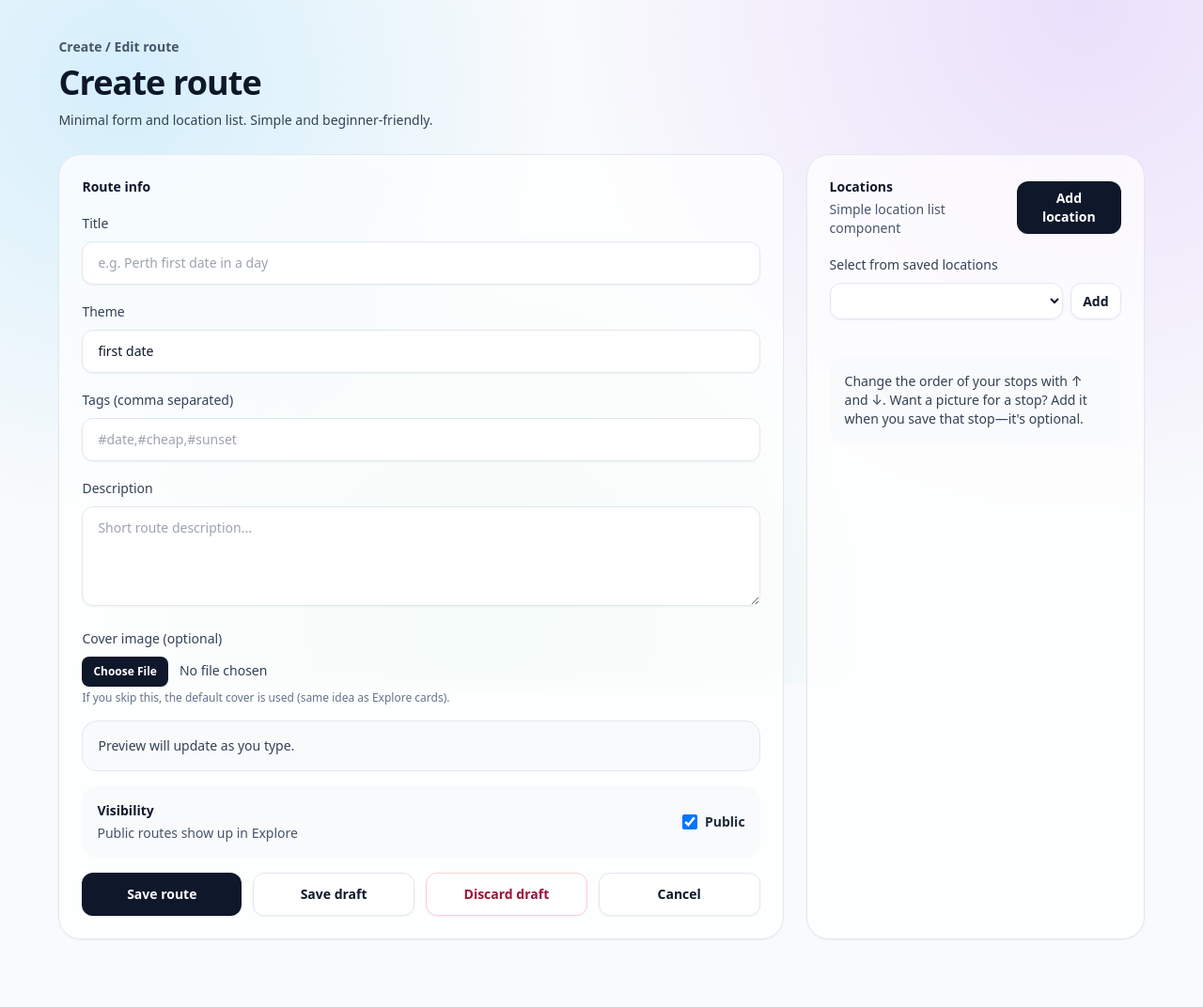
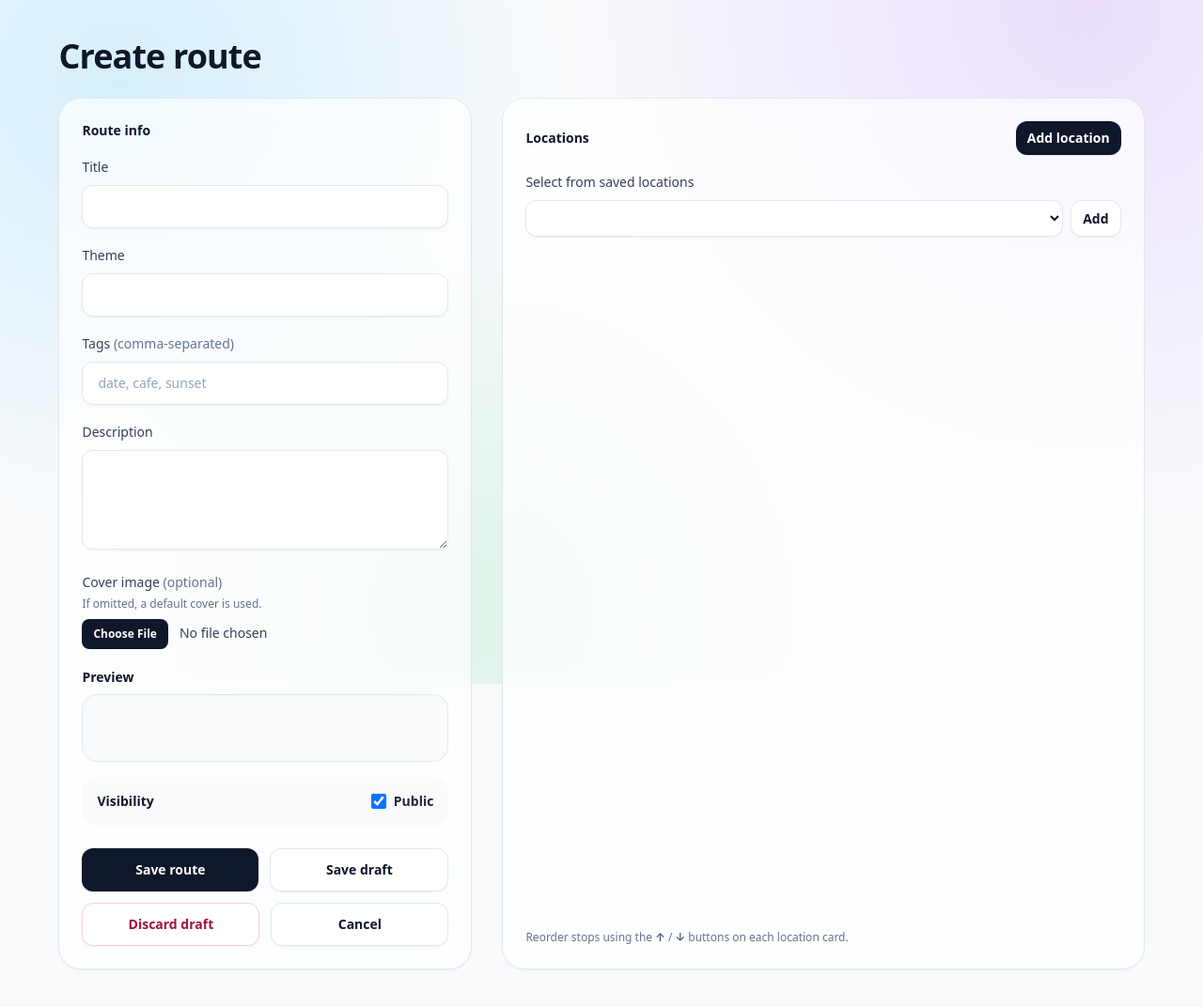
Before and after one commit to Bona-K/agiledevBSZ, a Flask app: page /create_route in a window 1280 px wide. Shown: the part 72-1144 px from the top of the page at 94% size. Before the commit the page ends 1072 px from the top, so only its background shows below. Run offline with Flask 3, Linux system fonts and the light colour scheme; the visitor is signed in with stand-in values (Sample User, id 1); data comes from the database, SQL or seed files in the repository; data that the repository does not hold is empty; some libraries are stand-ins or nearby versions.

Commit message:
Fix: polish explore filters, create-route layout, and route cards

```diff
--- a/app.py
+++ b/app.py
@@ -6,7 +6,7 @@
 from sqlalchemy import text
 from werkzeug.utils import secure_filename
 
-from models import db, User, Follow, Notification
+from models import db, User, Follow, Notification, Route
 from route_service import (
     RouteOwnershipError,
     RouteValidationError,
@@ -132,6 +132,61 @@
 # ---------------------------------------------------------------------------
 
 THEMES = ["first date", "picnic", "active day", "hidden gems"]
+
+
+def theme_suggestions_for_create_form():
+    """
+    Preset themes plus distinct themes already stored on routes.
+
+    The theme field uses an HTML datalist; suggestions are fixed at page render time.
+    Custom themes only appear after at least one route has been saved with that theme.
+    """
+    presets = list(THEMES)
+    seen = {t.strip().lower() for t in presets}
+    extras: list[str] = []
+    try:
+        q = (
+            db.session.query(Route.theme)
+            .filter(Route.theme.isnot(None))
+            .filter(Route.theme != "")
+            .distinct()
+        )
+        for (raw,) in q:
+            s = (raw or "").strip()
+            if not s:
+                continue
+            key = s.lower()
+            if key in seen:
+                continue
+            seen.add(key)
+            extras.append(s)
+        extras.sort(key=lambda x: x.lower())
+    except Exception:
+        extras = []
+    return presets + extras
+
+
+def distinct_tags_from_public_routes(limit: int = 48) -> list[str]:
+    """Distinct tag strings from public routes (lowercase, trimmed), sorted."""
+    seen: set[str] = set()
+    ordered: list[str] = []
+    try:
+        rows = Route.query.with_entities(Route.tags).filter(Route.is_public.is_(True)).all()
+        for (tags_json,) in rows:
+            if not tags_json:
+                continue
+            if not isinstance(tags_json, list):
+                continue
+            for raw in tags_json:
+                t = str(raw).strip().replace("#", "").strip().lower()
+                if not t or t in seen:
+                    continue
+                seen.add(t)
+                ordered.append(t)
+        ordered.sort(key=lambda x: x.lower())
+        return ordered[:limit]
+    except Exception:
+        return []
 
 # ---------------------------------------------------------------------------
 # Auth helpers
@@ -284,15 +339,17 @@
 @app.route("/explore")
 @login_required
 def explore():
-    query      = request.args.get("q", "")
-    sort       = request.args.get("sort", "latest")
-    active_tag = request.args.get("tag", "")
+    query = request.args.get("q", "")
+    sort = request.args.get("sort", "latest")
+    active_tag = request.args.get("tag", "").strip().lower()
     return render_template(
         "explore.html",
         active_page="explore",
         query=query,
         sort=sort,
         active_tag=active_tag,
+        themes=theme_suggestions_for_create_form(),
+        tags=distinct_tags_from_public_routes(),
     )
 
 
@@ -303,7 +360,7 @@
     return render_template(
         "create_route.html",
         active_page="create",
-        themes=THEMES,
+        themes=theme_suggestions_for_create_form(),
     )
 
 
--- a/static/js/interactions.js
+++ b/static/js/interactions.js
@@ -227,7 +227,8 @@
 
   function normalizeServerRoute(r) {
     if (!r || typeof r !== "object") return null;
-    return { ...r, id: String(r.id), authorId: r.authorId };
+    const cover = r.photoUrl ?? r.photo_url ?? null;
+    return { ...r, id: String(r.id), authorId: r.authorId, photoUrl: cover };
   }
 
   async function fetchSavedRouteIds() {
@@ -511,7 +512,7 @@
   }
 
   // Shared route card renderer for dashboard/explore/profile pages.
-  function routeCardHtml(route, users, savedIds, options = {}) {
+  function routeCardHtml(route, users, savedIds) {
     const uid = route.authorId;
     let author =
       (Array.isArray(users) ? users : []).find((u) => u.id === uid) ||
@@ -537,11 +538,8 @@
       isServerRouteId(route.id) && route.userLiked !== undefined
         ? Boolean(route.userLiked)
         : likedIds.has(String(route.id));
-    const themeKey = normalizeTheme(route.theme);
-    const visual = themeVisual(themeKey);
     const badge = routeBadge(route);
     const stops = Number(route.locations?.length || 0);
-    const showPhotoCover = Boolean(options.showPhotoCover);
     const tags = (route.tags || []).slice(0, 3);
     const tagHtml = tags
       .map((t) => `<span class="rounded-full border border-slate-200 bg-white px-2 py-0.5 text-[11px] font-medium text-slate-700">${escapeHtml(tagWithEmoji(t))}</span>`)
@@ -550,17 +548,10 @@
     return `
       <article class="route-card p-3">
         <a href="${routeDetailUrl(route.id)}" class="block">
-          ${
-            showPhotoCover
-              ? `<div class="route-thumb relative overflow-hidden border border-slate-200 bg-slate-100">
-                   <img src="${escapeHtml(routePhoto(route))}" alt="${escapeHtml(route.title)} cover photo" class="min-h-[120px] h-full w-full object-cover" loading="lazy" data-fallback-cover="${escapeHtml(ROUTE_CARD_DEFAULT_COVER)}" onerror="this.onerror=null;this.src=this.dataset.fallbackCover" />
-                   <div class="absolute left-3 top-3 rounded-full px-2 py-1 text-[11px] font-medium" style="background:${badge.bg};color:${badge.color};">${badge.text}</div>
-                 </div>`
-              : `<div class="route-thumb relative flex items-center justify-center" style="background:${visual.thumbBg};border-color:${visual.thumbBorder};color:${visual.thumbText};">
-                   <div class="text-5xl leading-none">${visual.emoji}</div>
-                   <div class="absolute left-3 top-3 rounded-full px-2 py-1 text-[11px] font-medium" style="background:${badge.bg};color:${badge.color};">${badge.text}</div>
-                 </div>`
-          }
+          <div class="route-thumb relative overflow-hidden border border-slate-200 bg-slate-100">
+            <img src="${escapeHtml(routePhoto(route))}" alt="${escapeHtml(route.title)} cover photo" class="min-h-[120px] h-full w-full object-cover" loading="lazy" data-fallback-cover="${escapeHtml(ROUTE_CARD_DEFAULT_COVER)}" onerror="this.onerror=null;this.src=this.dataset.fallbackCover" />
+            <div class="absolute left-3 top-3 rounded-full px-2 py-1 text-[11px] font-medium" style="background:${badge.bg};color:${badge.color};">${badge.text}</div>
+          </div>
           <div class="mt-3">
             <div class="text-[13px] font-semibold text-slate-900">${escapeHtml(route.title)}</div>
             <div class="mt-1 text-xs text-slate-500">📍 ${stops} stops</div>
--- a/static/js/pages/create-route.js
+++ b/static/js/pages/create-route.js
@@ -73,8 +73,7 @@
     let draftTimer = null;
     let isSubmitting = false;
 
-    const RT_COVER_STATUS_DEFAULT =
-      "Optional. Remove to use the default cover (same as Explore when no custom image).";
+    const RT_COVER_STATUS_DEFAULT = "";
 
     function currentRouteCoverPhotoUrl() {
       if (routeCoverRemoved) return null;
@@ -93,7 +92,7 @@
       if (url) {
         $("#rtCoverPreview").attr("src", url);
         $("#rtCoverPreviewWrap").removeClass("hidden");
-        $("#rtCoverStatus").text("Cover set. Remove to use the default.");
+        $("#rtCoverStatus").text("");
       } else {
         $("#rtCoverPreview").attr("src", "");
         $("#rtCoverPreviewWrap").addClass("hidden");
@@ -186,6 +185,23 @@
     function renumber() {
       // Assign order from current array positions only — do not sort here or ↑↓ swaps are undone.
       locations = locations.map((l, i) => ({ ...l, order: i + 1 }));
+    }
+
+    function normalizeThemeForSave(raw) {
+      return String(raw || "").trim().toLowerCase();
+    }
+
+    function parseTagsForSave(tagsRaw) {
+      const seen = new Set();
+      const out = [];
+      for (const part of String(tagsRaw || "").split(",")) {
+        const t = part.trim().replaceAll("#", "").trim().toLowerCase();
+        if (!t || seen.has(t)) continue;
+        seen.add(t);
+        out.push(t);
+        if (out.length >= 8) break;
+      }
+      return out;
     }
 
     function clearRouteFieldErrors() {
@@ -368,7 +384,7 @@
           `;
         })
         .join("");
-      $("#locList").html(html || C.emptyCard("No locations yet. Add one from the button above."));
+      $("#locList").html(html || C.emptyCard("No locations yet."));
       renderPreview();
       bumpEditDirty();
     }
@@ -394,7 +410,7 @@
         locPendingPhotoUrl = source.photoUrl;
         $("#locPhotoPreview").attr("src", source.photoUrl);
         $("#locPhotoPreviewWrap").removeClass("hidden");
-        $("#locPhotoStatus").text("Existing photo kept unless you pick a new file.");
+        $("#locPhotoStatus").text("");
       }
       $("#locationModal").removeClass("hidden").addClass("flex");
     }
@@ -421,7 +437,7 @@
       clearRouteFieldErrors();
       let ok = true;
       const title = String($("#rtTitle").val() || "").trim();
-      const theme = String($("#rtTheme").val() || "").trim();
+      const theme = normalizeThemeForSave($("#rtTheme").val());
       if (!title) {
         $("#errRtTitle").removeClass("hidden").text("Title is required.");
         $("#rtTitle").addClass("border-rose-300 ring-2 ring-rose-200");
@@ -461,15 +477,10 @@
 
     function buildCreatePayload() {
       const title = String($("#rtTitle").val() || "").trim();
-      const theme = String($("#rtTheme").val() || "").trim();
+      const theme = normalizeThemeForSave($("#rtTheme").val());
       const desc = String($("#rtDesc").val() || "").trim();
-      const tagsRaw = String($("#rtTags").val() || "");
       const isPublic = Boolean($("#rtPublic").is(":checked"));
-      const tags = tagsRaw
-        .split(",")
-        .map((t) => t.trim().replaceAll("#", ""))
-        .filter(Boolean)
-        .slice(0, 8);
+      const tags = parseTagsForSave($("#rtTags").val());
       const ordered = locations.slice().sort((a, b) => a.order - b.order);
       return {
         title,
@@ -538,7 +549,7 @@
       $("#locPhotoPreview").attr("src", "");
       $("#locPhotoPreviewWrap").addClass("hidden");
       $("#errLocPhoto").addClass("hidden").text("");
-      $("#locPhotoStatus").text("Photo removed.");
+      $("#locPhotoStatus").text("");
     });
 
     $("#btnRemoveRtCover").on("click", () => {
@@ -559,7 +570,7 @@
         const url = await uploadPlacePhoto(file);
         routeCoverPendingUrl = url;
         routeCoverRemoved = false;
-        $("#rtCoverStatus").text("Cover attached.");
+        $("#rtCoverStatus").text("");
         syncRouteCoverPreview();
         renderPreview();
         scheduleDraftSave();
@@ -583,7 +594,7 @@
         locPhotoRemoved = false;
         $("#locPhotoPreview").attr("src", url);
         $("#locPhotoPreviewWrap").removeClass("hidden");
-        $("#locPhotoStatus").text("Photo attached.");
+        $("#locPhotoStatus").text("");
       } catch (err) {
         $("#errLocPhoto").removeClass("hidden").text(err.message || "Upload failed.");
         $("#locPhotoStatus").text("");
@@ -750,7 +761,7 @@
       $("#rtTitle").val("");
       $("#rtTags").val("");
       $("#rtDesc").val("");
-      $("#rtTheme").val(String($("#rtTheme").attr("data-default-theme") || "").trim() || "first date");
+      $("#rtTheme").val("");
       $("#rtPublic").prop("checked", true);
       routeCoverPendingUrl = null;
       routeCoverRemoved = false;
@@ -809,15 +820,10 @@
           return;
         }
         const title = String($("#rtTitle").val() || "").trim();
-        const theme = String($("#rtTheme").val() || "").trim();
+        const theme = normalizeThemeForSave($("#rtTheme").val());
         const desc = String($("#rtDesc").val() || "").trim();
-        const tagsRaw = String($("#rtTags").val() || "");
         const isPublic = Boolean($("#rtPublic").is(":checked"));
-        const tags = tagsRaw
-          .split(",")
-          .map((t) => t.trim().replaceAll("#", ""))
-          .filter(Boolean)
-          .slice(0, 8);
+        const tags = parseTagsForSave($("#rtTags").val());
         editingRoute.title = title;
         editingRoute.theme = theme;
         editingRoute.description = desc || "No description yet (mock).";
--- a/static/js/pages/dashboard.js
+++ b/static/js/pages/dashboard.js
@@ -82,11 +82,11 @@
         .slice(0, 6);
 
       $("#popularRoutes").html(
-        popular.map((r) => C.routeCardHtml(r, users, saved, { showPhotoCover: true })).join("") ||
+        popular.map((r) => C.routeCardHtml(r, users, saved)).join("") ||
           C.emptyCard("No popular routes found.")
       );
       $("#latestRoutes").html(
-        latest.map((r) => C.routeCardHtml(r, users, saved, { showPhotoCover: true })).join("") ||
+        latest.map((r) => C.routeCardHtml(r, users, saved)).join("") ||
           C.emptyCard("No latest routes found.")
       );
     }
--- a/static/js/pages/profile.js
+++ b/static/js/pages/profile.js
@@ -32,7 +32,7 @@
 
       $("#myRoutesGrid").html(
         myRoutes.map((r) => C.routeManageCardHtml(r, users, savedIds)).join("") ||
-          C.emptyCard("You have not created any routes yet.")
+          C.emptyCard("No routes yet.")
       );
 
       $("#savedRoutesGrid").html(
--- a/static/js/pages/route.js
+++ b/static/js/pages/route.js
@@ -400,8 +400,8 @@
 
       const duplicateDraft = {
         title: String(route.title || "").trim(),
-        theme: String(route.theme || "").trim(),
-        tags: (route.tags || []).join(", "),
+        theme: String(route.theme || "").trim().toLowerCase(),
+        tags: (route.tags || []).map((t) => String(t || "").trim().toLowerCase()).join(", "),
         description: String(route.description || "").trim(),
         isPublic: Boolean(route.isPublic),
         locations: orderedLocations,
--- a/templates/create_route.html
+++ b/templates/create_route.html
@@ -6,18 +6,19 @@
 {% block content %}
 <main class="mx-auto w-[94vw] max-w-[1600px] px-6 py-10">
   <section>
-    <div class="text-sm font-semibold text-slate-600">Create / Edit route</div>
-    <h1 class="mt-2 text-3xl font-semibold tracking-tight sm:text-4xl">Create route</h1>
-    <p class="mt-2 max-w-3xl text-sm leading-6 text-slate-700">
-      Minimal form and location list. Simple and beginner-friendly.
-    </p>
+    <h1 class="text-3xl font-semibold tracking-tight sm:text-4xl">Create route</h1>
   </section>
 
-  <section class="mt-6 grid gap-6 lg:grid-cols-[1fr,360px]">
-    <section class="rounded-3xl border border-slate-200 bg-white/70 p-6 shadow-sm backdrop-blur">
+  <section
+    class="mt-6 grid gap-6 lg:grid-cols-[minmax(300px,min(38vw,440px))_minmax(0,1fr)] lg:items-stretch lg:gap-8"
+  >
+    <section
+      id="routeInfoPanel"
+      class="flex h-full min-h-0 flex-col rounded-3xl border border-slate-200 bg-white/70 p-6 shadow-sm backdrop-blur"
+    >
       <div class="text-sm font-semibold text-slate-900">Route info</div>
 
-      <form id="routeForm" class="mt-4 space-y-4" novalidate>
+      <form id="routeForm" class="mt-4 flex min-h-0 flex-1 flex-col gap-4" novalidate>
         <div id="routeFormAlert" class="hidden rounded-xl border border-rose-200 bg-rose-50 px-4 py-3 text-sm font-semibold text-rose-800" role="alert"></div>
 
         <div>
@@ -27,12 +28,10 @@
             name="title"
             required
             class="mt-2 w-full rounded-xl border border-slate-200 bg-white px-4 py-3 text-sm text-slate-900 shadow-sm outline-none ring-sky-500/30 focus:ring-4"
-            placeholder="e.g. Perth first date in a day"
           />
           <p id="errRtTitle" class="mt-1 hidden text-xs font-semibold text-rose-600"></p>
         </div>
 
-        {% set default_theme = themes[0] if themes else 'first date' %}
         <div>
           <label class="text-sm font-medium text-slate-700" for="rtTheme">Theme</label>
           <input
@@ -42,11 +41,8 @@
             required
             list="rtThemeSuggestions"
             maxlength="80"
-            value="{{ default_theme }}"
-            data-default-theme="{{ default_theme }}"
             autocomplete="off"
             class="mt-2 w-full rounded-xl border border-slate-200 bg-white px-4 py-3 text-sm text-slate-900 shadow-sm outline-none ring-sky-500/30 focus:ring-4"
-            placeholder="Type a theme or pick from suggestions…"
           />
           <datalist id="rtThemeSuggestions">
             {% for theme in themes %}
@@ -57,10 +53,14 @@
             <option value="active day"></option>
             <option value="hidden gems"></option>
             {% endfor %}
+          </datalist>
+          <p id="errRtTheme" class="mt-1 hidden text-xs font-semibold text-rose-600"></p>
         </div>
 
         <div>
-          <label class="text-sm font-medium text-slate-700" for="rtTags">Tags (comma separated)</label>
+          <label class="text-sm font-medium text-slate-700" for="rtTags">
+            Tags <span class="font-normal text-slate-500">(comma-separated)</span>
+          </label>
           <input
             id="rtTags"
             name="mv_route_tags"
@@ -68,8 +68,8 @@
             autocomplete="off"
             autocapitalize="off"
             spellcheck="false"
-            class="mt-2 w-full rounded-xl border border-slate-200 bg-white px-4 py-3 text-sm text-slate-900 shadow-sm outline-none ring-sky-500/30 focus:ring-4"
-            placeholder="#date,#cheap,#sunset"
+            placeholder="date, cafe, sunset"
+            class="mt-2 w-full rounded-xl border border-slate-200 bg-white px-4 py-3 text-sm text-slate-900 shadow-sm outline-none ring-sky-500/30 placeholder:text-slate-400 focus:ring-4"
           />
           <p id="errRtTags" class="mt-1 hidden text-xs font-semibold text-rose-600"></p>
         </div>
@@ -81,12 +81,14 @@
             name="description"
             rows="4"
             class="mt-2 w-full rounded-xl border border-slate-200 bg-white px-4 py-3 text-sm text-slate-900 shadow-sm outline-none ring-sky-500/30 focus:ring-4"
-            placeholder="Short route description..."
           ></textarea>
         </div>
 
         <div>
-          <label class="text-sm font-medium text-slate-700" for="rtCover">Cover image (optional)</label>
+          <label class="text-sm font-medium text-slate-700" for="rtCover">
+            Cover image <span class="font-normal text-slate-500">(optional)</span>
+          </label>
+          <p class="mt-1 text-xs text-slate-500">If omitted, a default cover is used.</p>
           <input
             id="rtCover"
             type="file"
@@ -105,18 +107,18 @@
               Remove photo
             </button>
           </div>
-          <p class="mt-1 text-xs text-slate-500">If you skip this, the default cover is used (same idea as Explore cards).</p>
         </div>
 
-        <div id="routePreview" class="rounded-2xl border border-slate-200 bg-slate-50 p-4 text-sm text-slate-700">
-          Preview will update as you type.
+        <div>
+          <div class="text-sm font-semibold text-slate-900">Preview</div>
+          <div
+            id="routePreview"
+            class="mt-2 rounded-2xl border border-slate-200 bg-slate-50 p-4 text-sm text-slate-700 min-h-[4.5rem]"
+          ></div>
         </div>
 
         <div class="flex items-center justify-between rounded-2xl bg-slate-50 p-4">
-          <div>
-            <div class="text-sm font-semibold text-slate-900">Visibility</div>
-            <div class="mt-1 text-sm text-slate-600">Public routes show up in Explore</div>
-          </div>
+          <div class="text-sm font-semibold text-slate-900">Visibility</div>
           <label class="inline-flex cursor-pointer items-center gap-2">
             <input id="rtPublic" type="checkbox" class="h-4 w-4 rounded border-slate-300 text-slate-900" checked />
             <span class="text-sm font-semibold text-slate-800">Public</span>
@@ -125,7 +127,7 @@
 
         <p id="errRtLocations" class="hidden text-xs font-semibold text-rose-600"></p>
 
-        <div class="flex flex-col gap-3 sm:flex-row sm:flex-wrap">
+        <div class="mt-auto flex flex-col gap-3 pt-2 sm:flex-row sm:flex-wrap">
           <button
             id="btnSubmitRoute"
             type="submit"
@@ -157,12 +159,9 @@
       </form>
     </section>
 
-    <aside class="rounded-3xl border border-slate-200 bg-white/70 p-6 shadow-sm backdrop-blur">
+    <aside class="flex h-full min-h-0 flex-col rounded-3xl border border-slate-200 bg-white/70 p-6 shadow-sm backdrop-blur">
       <div class="flex items-center justify-between">
-        <div>
-          <div class="text-sm font-semibold text-slate-900">Locations</div>
-          <div class="mt-1 text-sm text-slate-600">Simple location list component</div>
-        </div>
+        <div class="text-sm font-semibold text-slate-900">Locations</div>
         <button
           id="btnAddLoc"
           type="button"
@@ -189,12 +188,14 @@
         </div>
       </div>
 
-      <ul id="locList" class="mt-4 grid gap-3"></ul>
-      <p id="errLocList" class="mt-2 hidden text-xs font-semibold text-rose-600"></p>
+      <div class="mt-4 flex min-h-0 flex-1 flex-col gap-2">
+        <ul id="locList" class="grid min-h-0 flex-1 content-start gap-3 overflow-y-auto"></ul>
+        <p id="errLocList" class="hidden shrink-0 text-xs font-semibold text-rose-600"></p>
+      </div>
 
-      <div class="mt-6 rounded-2xl bg-slate-50 p-4 text-sm text-slate-700">
-        Change the order of your stops with ↑ and ↓. Want a picture for a stop? Add it when you save that stop—it's optional.
-      </div>
+      <p class="mt-4 shrink-0 text-xs leading-relaxed text-slate-500">
+        Reorder stops using the <span class="font-semibold text-slate-600">↑</span> / <span class="font-semibold text-slate-600">↓</span> buttons on each location card.
+      </p>
     </aside>
   </section>
 </main>
@@ -208,7 +209,6 @@
     <div class="flex items-start justify-between gap-4">
       <div>
         <h2 class="text-lg font-semibold text-slate-900">Add location</h2>
-        <p class="mt-1 text-sm text-slate-600">Fill details and save to route</p>
       </div>
       <button id="btnCloseLocModal" type="button" class="rounded-xl border border-slate-200 bg-white px-3 py-1 text-xs font-semibold text-slate-700">
         Close
@@ -224,7 +224,7 @@
       <div class="grid gap-3 sm:grid-cols-2">
         <div>
           <label class="text-sm font-medium text-slate-700" for="locTime">Time</label>
-          <input id="locTime" required placeholder="12:00" class="mt-2 w-full rounded-xl border border-slate-200 bg-white px-4 py-3 text-sm text-slate-900 shadow-sm outline-none ring-sky-500/30 focus:ring-4" />
+          <input id="locTime" required class="mt-2 w-full rounded-xl border border-slate-200 bg-white px-4 py-3 text-sm text-slate-900 shadow-sm outline-none ring-sky-500/30 focus:ring-4" />
           <p id="errLocTime" class="mt-1 hidden text-xs font-semibold text-rose-600"></p>
         </div>
         <div>
@@ -241,7 +241,9 @@
         <textarea id="locDesc" rows="3" class="mt-2 w-full rounded-xl border border-slate-200 bg-white px-4 py-3 text-sm text-slate-900 shadow-sm outline-none ring-sky-500/30 focus:ring-4"></textarea>
       </div>
       <div>
-        <label class="text-sm font-medium text-slate-700" for="locPhoto">Photo (optional)</label>
+        <label class="text-sm font-medium text-slate-700" for="locPhoto">
+          Photo <span class="font-normal text-slate-500">(optional)</span>
+        </label>
         <input id="locPhoto" type="file" accept="image/png,image/jpeg,image/gif,image/webp" class="mt-2 block w-full text-sm text-slate-700 file:mr-3 file:rounded-lg file:border-0 file:bg-slate-900 file:px-3 file:py-2 file:text-xs file:font-semibold file:text-white" />
         <p id="locPhotoStatus" class="mt-1 text-xs text-slate-500"></p>
         <p id="errLocPhoto" class="mt-1 hidden text-xs font-semibold text-rose-600"></p>
```
Also changed, not shown: route_service.py (+10 -2 lines), static/js/pages/explore.js (+34 -10 lines), templates/edit_profile.html (+0 -20 lines), templates/explore.html (+23 -28 lines), templates/profile.html (+2 -15 lines), templates/user_profile.html (+4 -12 lines).
